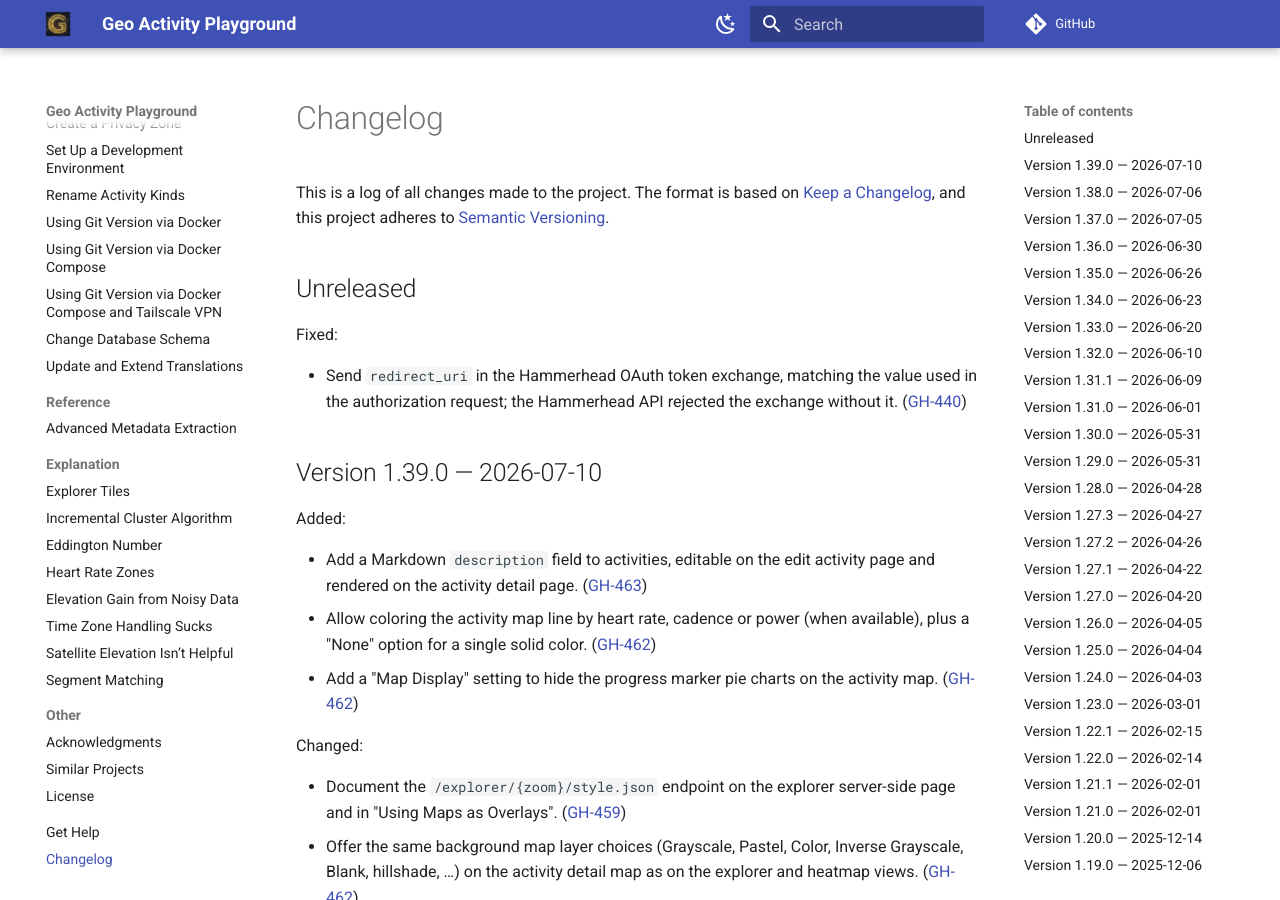
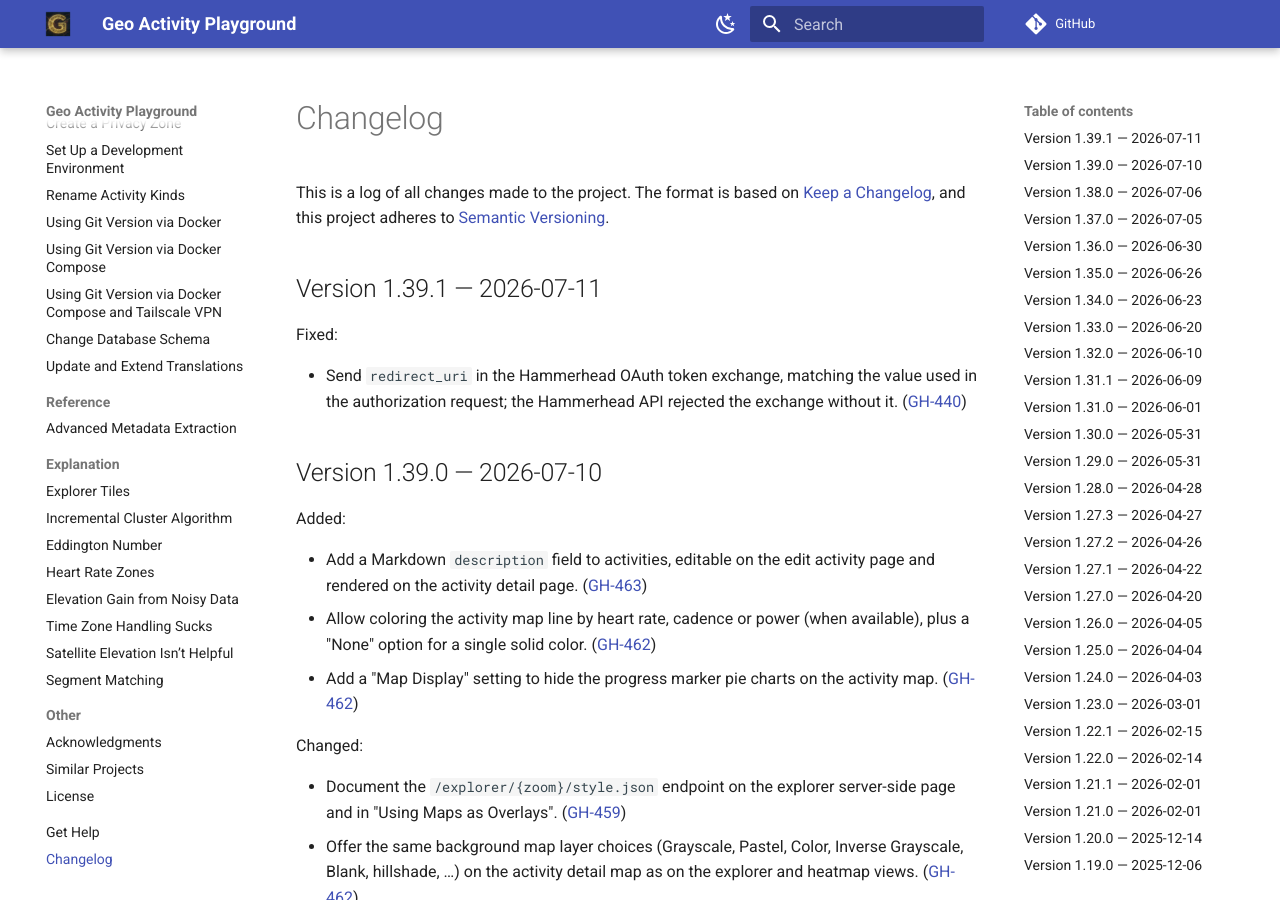
Before and after one commit to martin-ueding/geo-activity-playground, an MkDocs documentation site: the page built from docs/changelog.md, in a window 1280 px wide and 900 px high. Built offline with MkDocs 1.6.1 and Material for MkDocs 9.7.7, drawn with Linux system fonts in a browser that asks for light colours; comment, search, counter and statistics services are not loaded.

Commit message:
chore: bump version to 1.39.1

```diff
--- a/docs/changelog.md
+++ b/docs/changelog.md
@@ -15,7 +15,7 @@ Types of changes
 
 <!-- next version below this line -->
 
-## Unreleased
+## Version 1.39.1 — 2026-07-11
 
 Fixed:
 
--- a/pyproject.toml
+++ b/pyproject.toml
@@ -1,6 +1,6 @@
 [project]
 name = "geo-activity-playground"
-version = "1.39.0"
+version = "1.39.1"
 description = "Analysis of geo data activities like rides, runs or hikes."
 authors = [{ name = "Martin Ueding", email = "mu@martin-ueding.de" }]
 license = { text = "MIT" }
```
Also changed, not shown: 1 other file.
